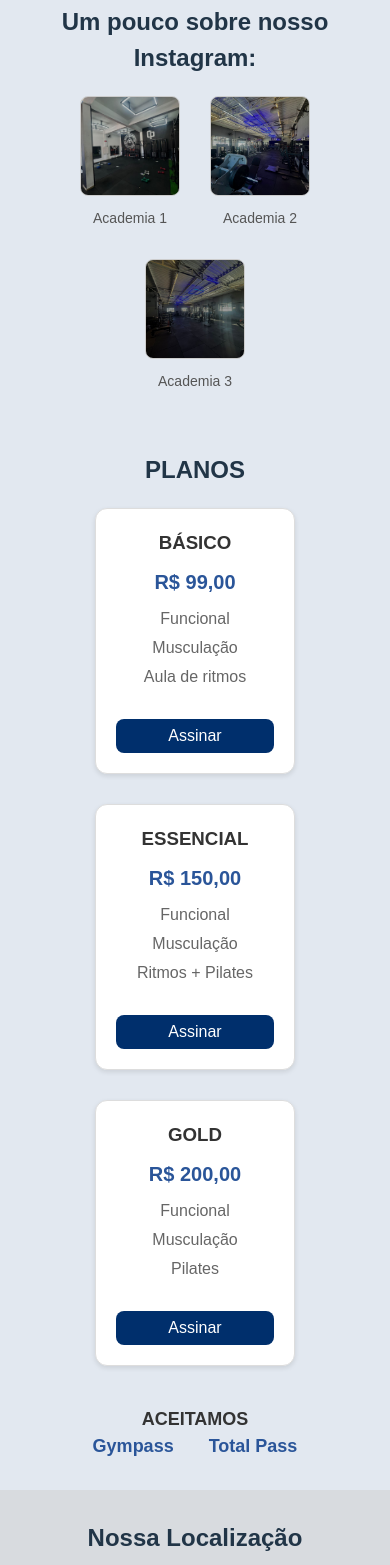
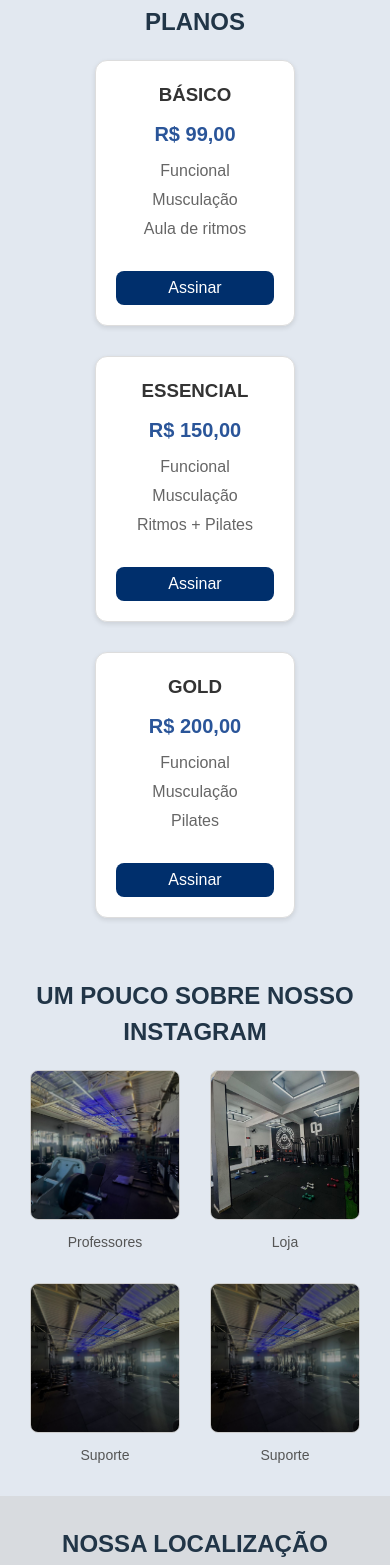
Before and after one commit to mauriciosfyt/Saude_em_Acao, a React (Vite) app: page / in a window 390 px wide. Shown: the part 432-1997 px from the top of the page. Built offline with nearby package versions, Linux system fonts and the light colour scheme.

Commit message:
Add files via upload

```diff
--- a/src/pages/Home/index.jsx
+++ b/src/pages/Home/index.jsx
@@ -23,9 +23,7 @@ function Home() {
         </div>
       </header>
 
-      {/* Onde o restante do conteúdo da Home será adicionado */}
-      {/* A tag <main> deve envolver o conteúdo principal que não é header nem footer. */}
-      {/* Pode estar vazia aqui se suas seções são <section> diretas como abaixo. */}
+
       <main>
         {/* BANNER */}
         <div className="banner-gradient">
@@ -34,25 +32,6 @@ function Home() {
             {/* Se quiser texto sobre o banner, adicione aqui */}
           </section>
         </div>
-
-        {/* INSTAGRAM */}
-        <section className="instagram">
-          <h2>Um pouco sobre nosso Instagram:</h2>
-          <div className="insta-images">
-            <div>
-              <img src={academia1} alt="Academia 1" />
-              <p>Academia 1</p>
-            </div>
-            <div>
-              <img src={academia2} alt="Academia 2" />
-              <p>Academia 2</p>
-            </div>
-            <div>
-              <img src={academia3} alt="Academia 3" />
-              <p>Academia 3</p>
-            </div>
-          </div>
-        </section>
 
         {/* PLANOS */}
         <section className="planos">
@@ -89,22 +68,49 @@ function Home() {
               <button>Assinar</button>
             </div>
           </div>
+        </section>
 
-          <div className="parcerias">
-            <p>ACEITAMOS</p>
-            <strong>Gympass</strong>   <strong>Total Pass</strong>
+        {/* INSTAGRAM */}
+        <section className="instagram">
+          <h2>UM POUCO SOBRE NOSSO INSTAGRAM</h2>
+          <div className="insta-images">
+
+          <a href="src/pages/Professores/index.jsx">
+            <div>
+              <img src={academia2} alt="Academia 2" />
+              <p>Professores</p>
+            </div>
+          </a>
+
+           <a href="src/pages/Loja/index.jsx">
+            <div>
+              <img src={academia1} alt="Academia 1" />
+              <p>Loja</p>
+            </div>
+            </a>
+
+
+            <div>
+              <img src={academia3} alt="Academia 3" />
+              <p>Suporte</p>
+            </div>
+
+
+            <div>
+              <img src={academia3} alt="Academia 3" />
+              <p>Suporte</p>
+            </div>
           </div>
         </section>
 
+
         {/* LOCALIZAÇÃO */}
         <section className="localizacao">
-          <h2>Nossa Localização</h2>
+          <h2>NOSSA LOCALIZAÇÃO</h2>
           {/* CORRIGIDO: Use uma URL válida para incorporar o Google Maps. */}
           {/* Esta URL é um exemplo de incorporação da localização que você forneceu. */}
           <iframe
             src="https://www.google.com/maps/embed?pb=!1m18!1m12!1m3!1d3656.326372076211!2d-46.77259468502127!3d-23.59374098466657!2m3!1f0!2f0!3f0!3m2!1i1024!2i768!4f13.1!3m3!1m2!1s0x94ce55a2c2b7e127%3A0x6b8f170c8a6f4e6e!2sR.%20Jos%C3%A9%20Pereira%20Bueno%2C%2068%20-%20Vila%20Franca%2C%20S%C3%A3o%20Paulo%20-%20SP%2C%2005776-430!5e0!3m2!1spt-BR!2sbr!4v1719702206781!5m2!1spt-BR!2sbr"
-            width="100%"
-            height="300"
             style={{ border: 0 }}
             allowFullScreen=""
             loading="lazy"
@@ -115,6 +121,7 @@ function Home() {
             R. José Pereira Bueno, 68 - Vila Franca - São Paulo - SP, 05776-430
           </p>
         </section>
+
       </main>
 
       {/* FOOTER */}
--- a/src/pages/Home/styles.css
+++ b/src/pages/Home/styles.css
@@ -106,6 +106,8 @@
     border-radius: 32px; /* mantém o arredondamento na imagem */
 }
 
+
+
 /* Responsividade para tablets e celulares */
 @media (max-width: 1024px) {
     .banner-gradient {
@@ -147,11 +149,18 @@
 }
 
 .insta-images img {
-    width: 100px;
-    height: 100px;
+    width: 300px;
+    height: 300px;
     object-fit: cover;
     border-radius: 8px;
     border: 1px solid #ccc;
+}
+
+@media (max-width: 600px) {
+    .insta-images img {
+        width: 150px;
+        height: 150px;
+    }
 }
 
 .insta-images p {
@@ -227,16 +236,36 @@
 }
 
 .parcerias {
-    margin-top: 40px;
-    font-size: 18px;
-    font-weight: bold;
-    color: #333;
+  margin-top: 40px;
+  font-size: 18px;
+  font-weight: bold;
+  color: #333;
+  text-align: center;
 }
 
-.parcerias strong {
-    color: #2a5599;
-    margin: 0 10px;
+.parcerias p {
+  margin-bottom: 10px;
 }
+
+.parcerias-logos {
+  display: flex;
+  justify-content: center;
+  gap: 30px;
+  align-items: center;
+}
+
+.parcerias-logos img {
+  max-height: 80px;
+  width: auto;
+  object-fit: contain;
+  cursor: pointer;
+  transition: transform 0.3s ease;
+}
+
+.parcerias-logos img:hover {
+  transform: scale(1.1);
+}
+
 
 .localizacao {
     padding: 30px;
@@ -248,6 +277,17 @@
     margin-top: 20px;
     border-radius: 8px;
     box-shadow: 0 2px 5px rgba(0, 0, 0, 0.1);
+    width: 600px;
+    height: 300px;
+}
+
+
+@media (max-width: 600px) {
+  .localizacao iframe {
+        height: 150px;   /* aumente conforme necessário */
+       width: 250px;
+    }
+
 }
 
 .localizacao p {
@@ -256,6 +296,7 @@
     color: #555;
 }
 
+
 .footer {
     text-align: center;
     padding: 15px;
--- a/src/pages/Loja/index.jsx
+++ b/src/pages/Loja/index.jsx
@@ -0,0 +1 @@
+<h1>Loja</h1>
--- a/src/pages/Professores/index.jsx
+++ b/src/pages/Professores/index.jsx
@@ -0,0 +1 @@
+<h1>Professores</h1>
```
Also changed, not shown: src/assets/img_home.jpeg (added).
